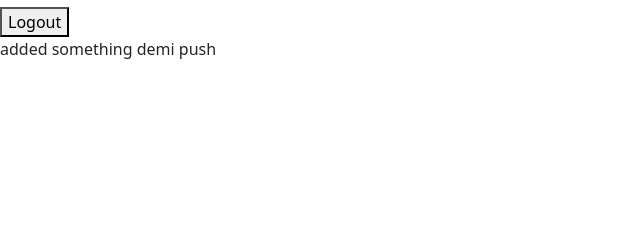
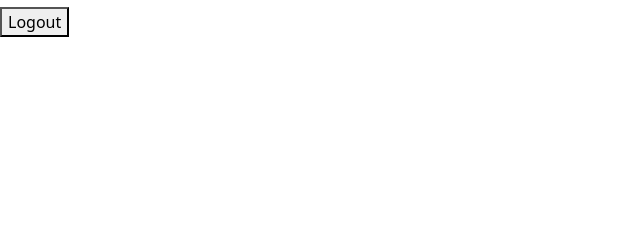
Before and after one commit to DhafinFK/shopping-list, a Django app: template main/templates/main.html in a window 1280 px wide. Shown: the part 369-609 px from the top of the page, without its empty margins (0-640 px from the left). Run offline with Django 4.2, Linux system fonts and the light colour scheme; the template is opened without the code that fills it: values that come from a table or form of the project are taken from there, others are empty; data comes from the database, SQL or seed files in the repository.

Commit message:
finished tutorial 4

```diff
--- a/main/templates/main.html
+++ b/main/templates/main.html
@@ -49,6 +49,4 @@
   <button>Logout</button>
 </a>
 
-<p>added something demi push</p>
-
 {% endblock content %}
```
